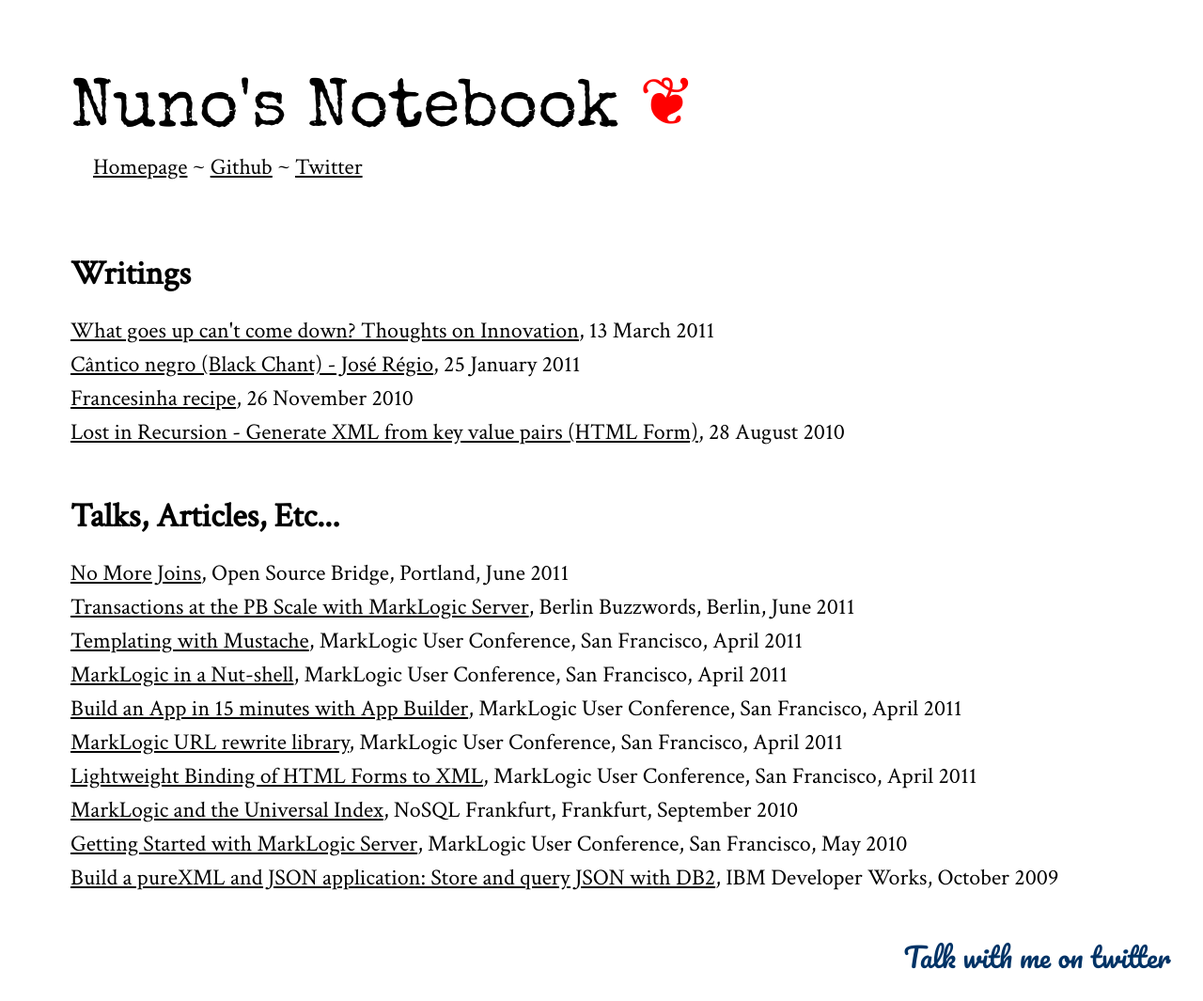
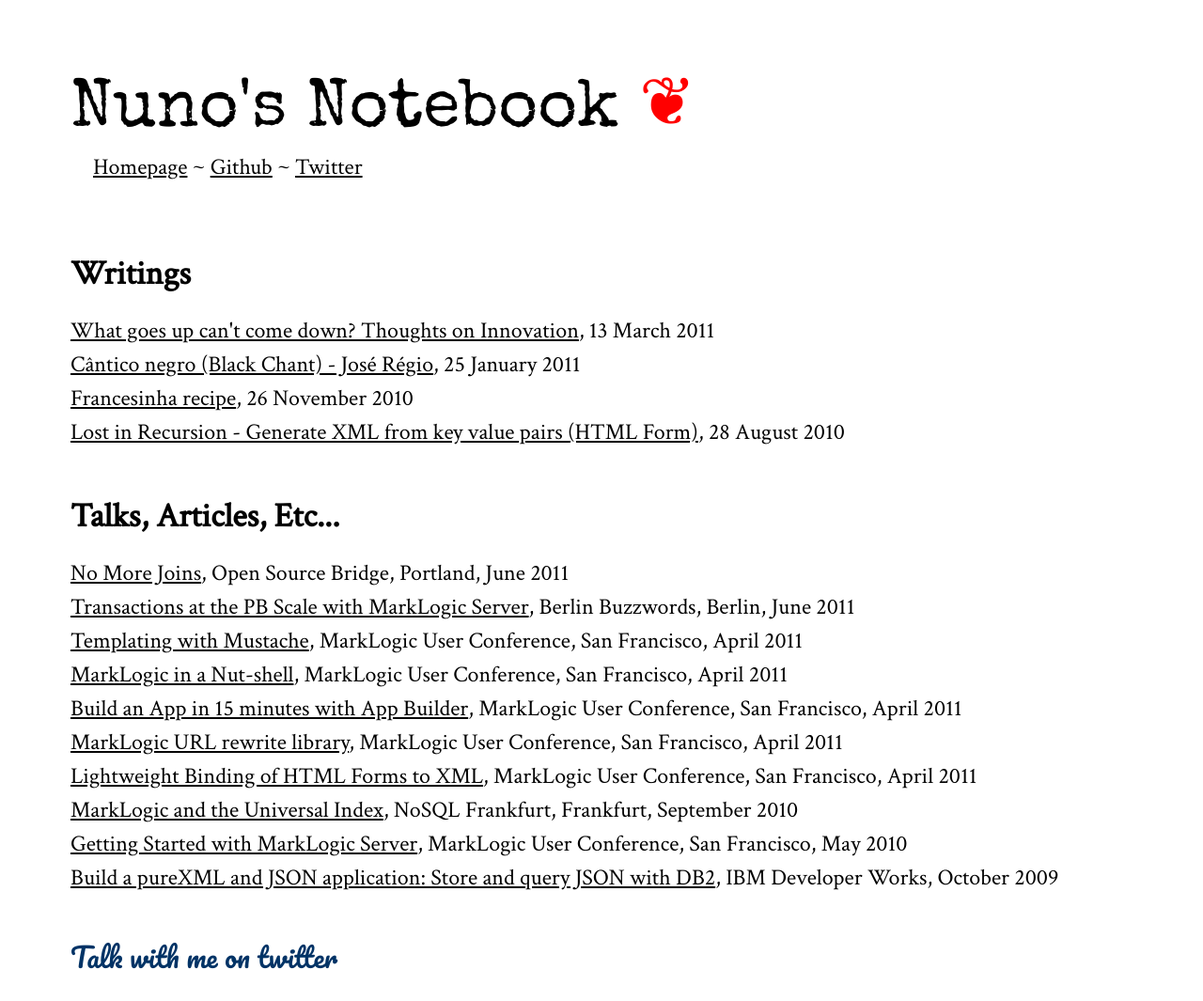
Before and after one commit to dscape/dscape.github.com, a Jekyll site: the page built from index.html, in a window 1280 px wide. Shown: the whole page at 94% size. Built offline with Jekyll 4.4.1, drawn with Linux system fonts in a browser that asks for light colours; Markdown is read by kramdown in place of the engine named in the settings.

Commit message:
twitter is now left aligned also

```diff
--- a/css/screen.css
+++ b/css/screen.css
@@ -14,4 +14,4 @@ a:link, a:visited { color: #000; }
 a.extra       { color: #f00; }
 .rss a        { color: #036 ; }
 .rss          { font-family: 'Pacifico', arial, serif; margin-right: 1.2em;
-                margin-bottom: 1em; text-align: right; font-size: 1.2em; }
+                margin-bottom: 1em; font-size: 1.2em; }
```
